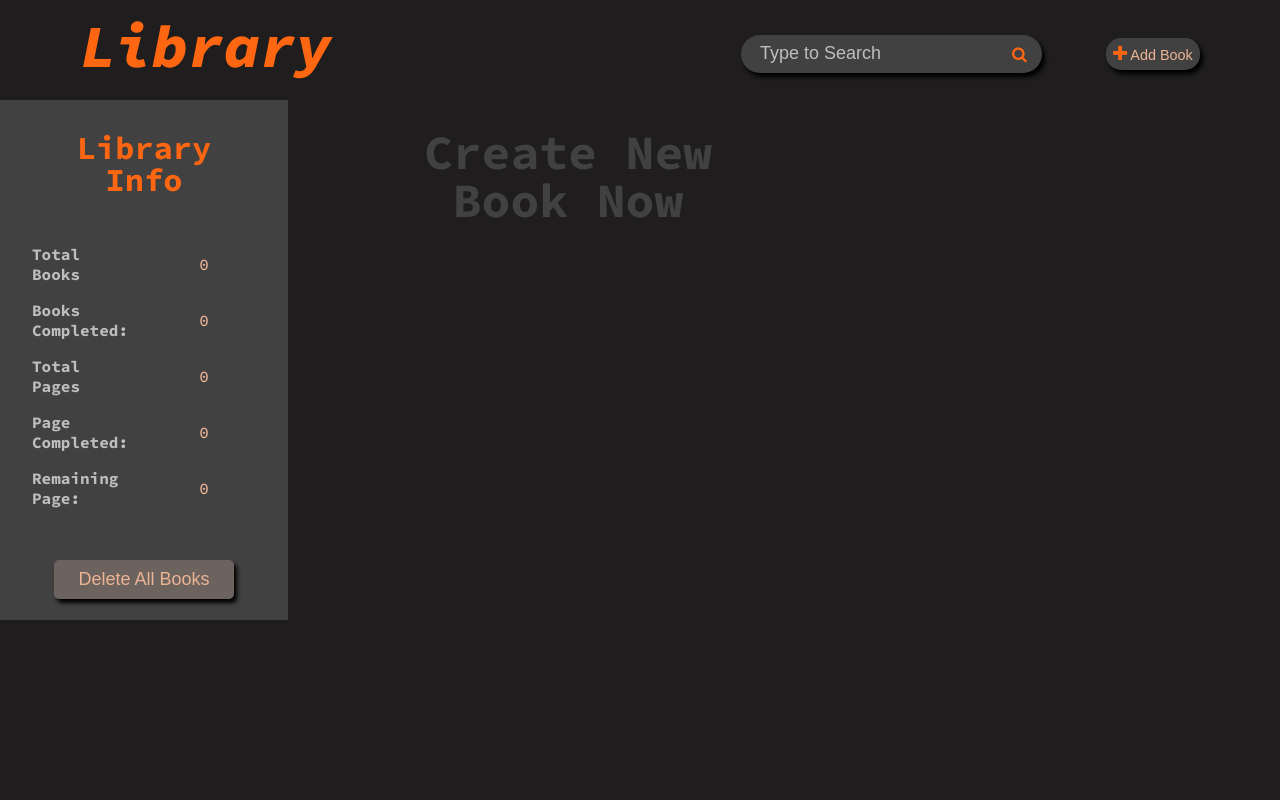
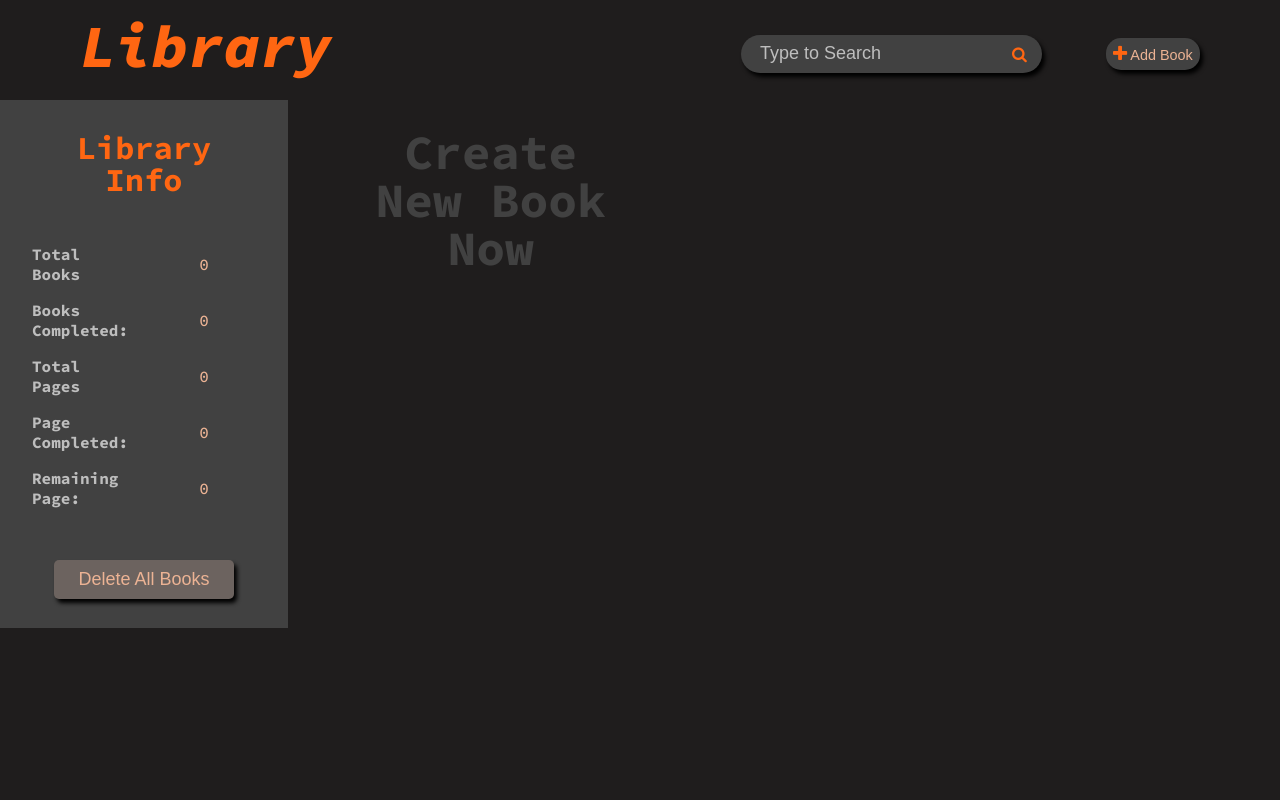
Before and after one commit to andreww28/Library, a plain HTML site: page index.html in a window 1280 px wide. Shown: the top 800 px of the page. Drawn offline with nearby package versions, Linux system fonts and the light colour scheme.

Commit message:
Update style.css

```diff
--- a/style.css
+++ b/style.css
@@ -164,7 +164,7 @@ header ul, .header-input{
     padding-left:1.2em;
     width:100%;
     max-width: 20em;
-    min-width:12.5em;
+    min-width:9em;
     height:2.4em;
     border-radius: 30px;
     display:flex;
@@ -249,7 +249,7 @@ header ul, .header-input{
     top: 100px;
     background-color:#414141;
     width:18em;
-    height:65vh;
+    height:33em;
     z-index: 5;
     display:flex;
     flex-direction: column;
@@ -315,7 +315,7 @@ header ul, .header-input{
     padding: 0 5em;
     width: 80%;
     display:grid;
-    grid-template-columns: repeat(auto-fill, minmax(16em,1fr));
+    grid-template-columns: repeat(auto-fill, minmax(12em,1fr));
     grid-gap:2em 4em;
     align-items:center;
     justify-items:center;
```
